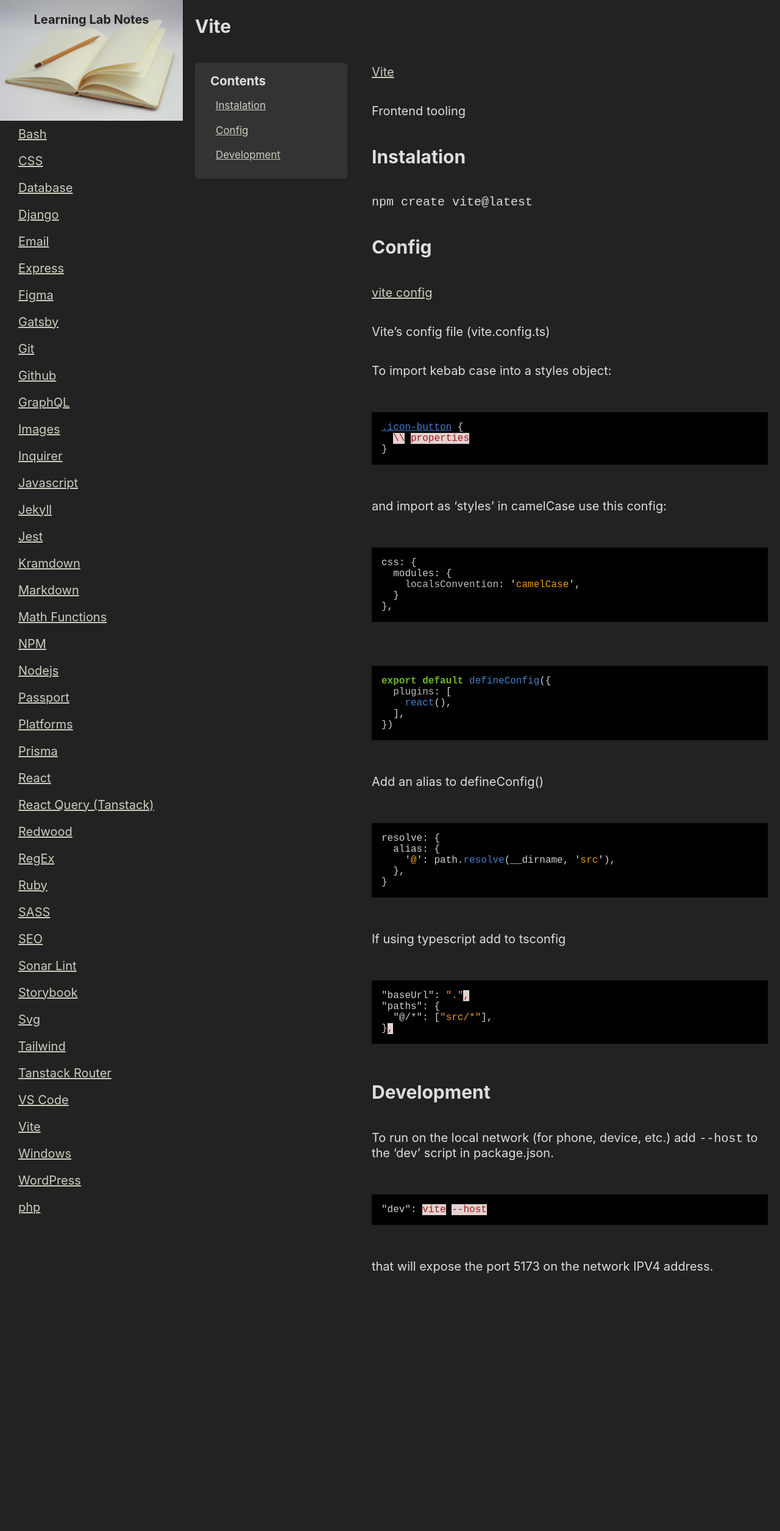
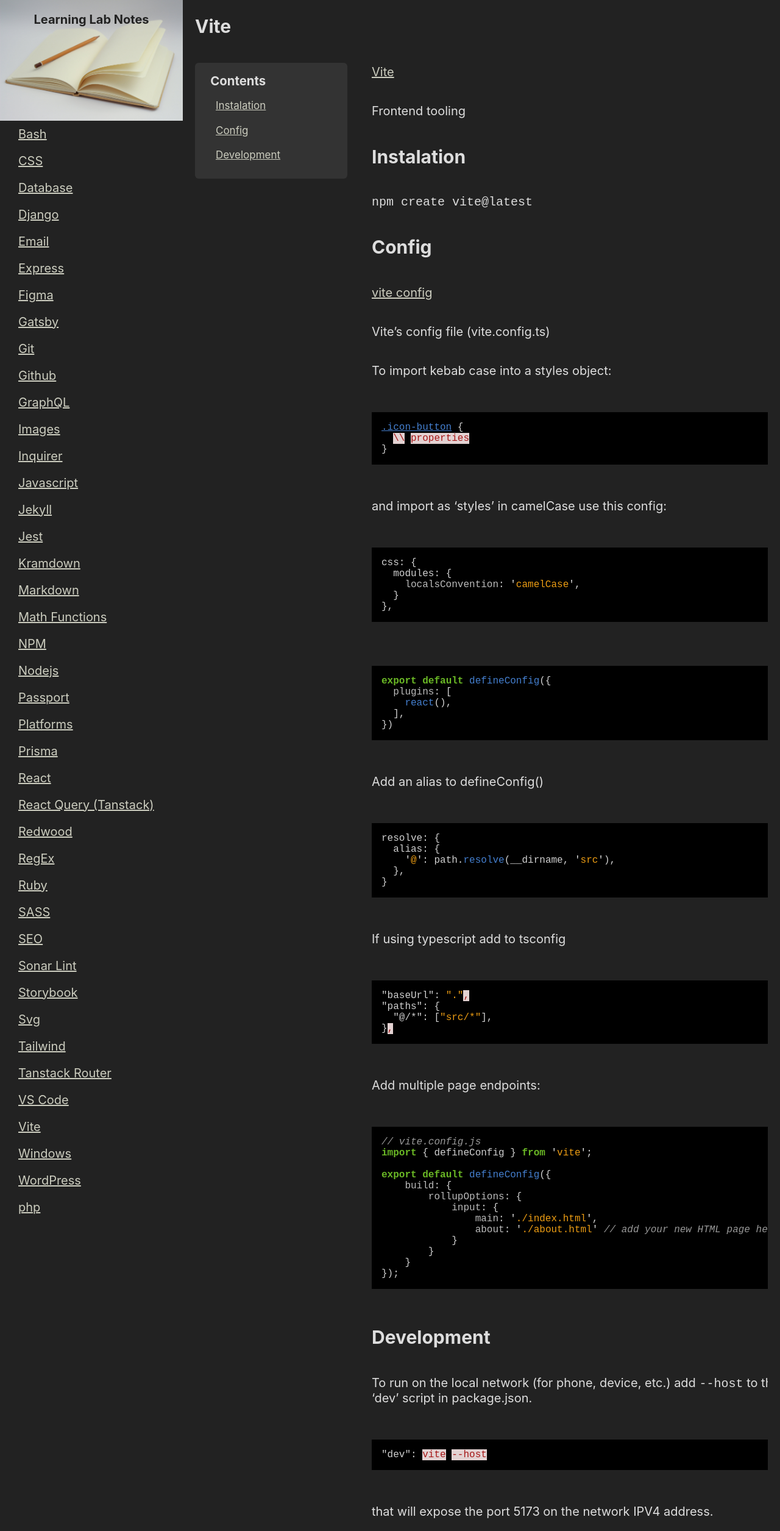
Before and after one commit to ElliotReed/learning-lab-notes, a Jekyll site: the page built from _notes/vite.md, in a window 1280 px wide. Shown: the whole page at 61% size. Built offline with Jekyll 4.4.1, drawn with Linux system fonts in a browser that asks for light colours.

Commit message:
modified: added page endpoints

````diff
--- a/_notes/vite.md
+++ b/_notes/vite.md
@@ -69,6 +69,24 @@
 },
 ```
 
+Add multiple page endpoints:
+
+```js
+// vite.config.js
+import { defineConfig } from 'vite';
+
+export default defineConfig({
+    build: {
+        rollupOptions: {
+            input: {
+                main: './index.html',
+                about: './about.html' // add your new HTML page here
+            }
+        }
+    }
+});
+```
+
 ## Development
 
 To run on the local network (for phone, device, etc.) add `--host` to the 'dev' script in package.json.
````
